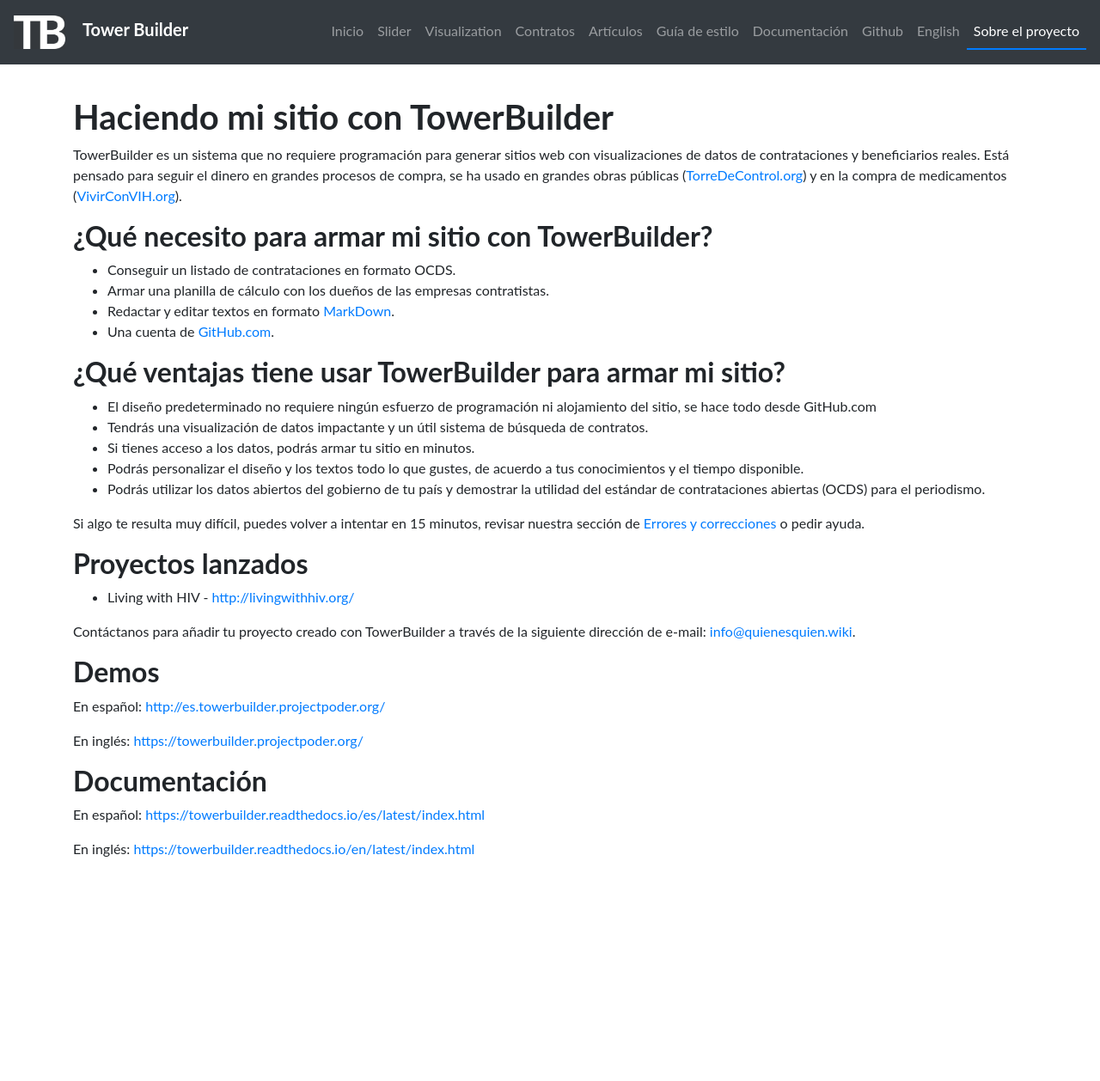
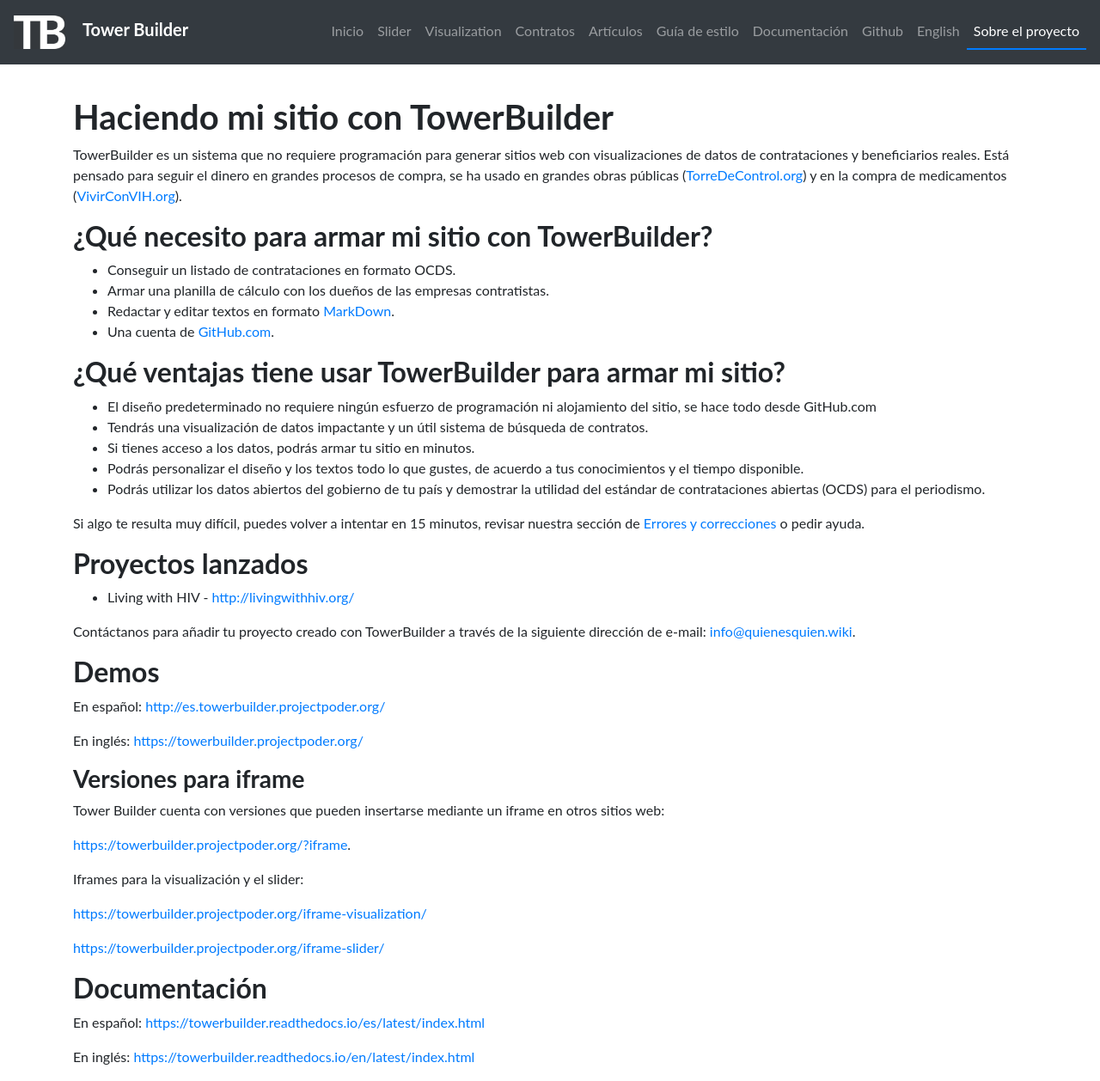
Before and after one commit to lahistoriaec/TowerBuilder_ES, a Jekyll site: the page built from 9.1-about.md, in a window 1280 px wide and 1258 px high. Shown: the whole window at 86% size. Built offline with Jekyll 4.4.1, drawn with Linux system fonts in a browser that asks for light colours.

Commit message:
Add iframe documentation and add iframe slider

```diff
--- a/9.1-about.md
+++ b/9.1-about.md
@@ -37,6 +37,18 @@
 
 En inglés: <https://towerbuilder.projectpoder.org/>
 
+### Versiones para iframe
+
+Tower Builder cuenta con versiones que pueden insertarse mediante un iframe en otros sitios web:
+
+<https://towerbuilder.projectpoder.org/?iframe>.
+
+Iframes para la visualización y el slider:
+
+<https://towerbuilder.projectpoder.org/iframe-visualization/>
+
+<https://towerbuilder.projectpoder.org/iframe-slider/>
+
 ## Documentación
 
 En español: <https://towerbuilder.readthedocs.io/es/latest/index.html>
--- a/iframe-visualization.html
+++ b/iframe-visualization.html
@@ -1,6 +1,6 @@
 ---
 layout: iframe-layout
-permalink: /iframe/
+permalink: /iframe-visualization/
 
 ---
 <style>
```
Also changed, not shown: README.md (+12 -0 lines), iframe-slider.html (added, +53 -0 lines).
